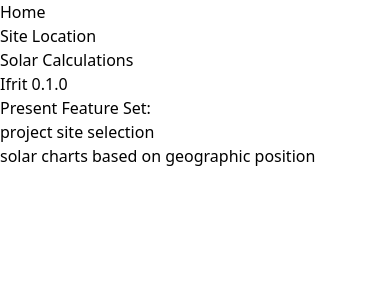
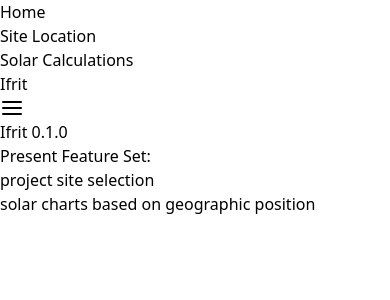
Before and after one commit to Amar-Gill/clima-viz, a Next.js app: page / in a window 390 px wide. Shown: the top 300 px of the page. Built offline with nearby package versions, Linux system fonts and the light colour scheme.

Commit message:
made layout mobile responsive with custom mobile navigation

```diff
--- a/components/layout.tsx
+++ b/components/layout.tsx
@@ -1,6 +1,6 @@
 import Link, { LinkProps } from 'next/link';
 import { useRouter } from 'next/router';
-import React from 'react';
+import React, { useState } from 'react';
 
 const NavLink = ({ href, children }: React.PropsWithChildren<LinkProps>) => {
   const router = useRouter();
@@ -18,10 +18,26 @@ const NavLink = ({ href, children }: React.PropsWithChildren<LinkProps>) => {
   );
 };
 
+const NavLinkMobile = ({ href, children }: React.PropsWithChildren<LinkProps>) => {
+  const router = useRouter();
+
+  const dynamicClass = router.pathname === href ? 'bg-zinc-300' : '';
+  return (
+    <Link href={href} passHref>
+      <a>
+        <span className={'rounded-lg p-2 text-3xl font-bold' + ' ' + dynamicClass}>
+          {children}
+        </span>
+      </a>
+    </Link>
+  );
+};
+
 const Layout: React.FC<{}> = ({ children }) => {
+  const [showMobileMenu, setShowMobileMenu] = useState(false);
   return (
     <div className="bg-zinc-50 text-zinc-900">
-      <nav className="fixed h-screen w-40 border-r border-zinc-400 shadow shadow-zinc-400">
+      <nav className="fixed hidden h-screen w-40 border-r border-zinc-400 shadow shadow-zinc-400 sm:block">
         <ul>
           <li>
             <NavLink href="/">Home</NavLink>
@@ -34,7 +50,58 @@ const Layout: React.FC<{}> = ({ children }) => {
           </li>
         </ul>
       </nav>
-      <main className="container mx-auto min-h-screen pl-40">{children}</main>
+      <nav className="min-h-6 flex w-screen justify-between sm:hidden">
+        <span>Ifrit</span>
+        <span onClick={() => setShowMobileMenu(true)}>
+          <svg
+            xmlns="http://www.w3.org/2000/svg"
+            width="24"
+            height="24"
+            viewBox="0 0 24 24"
+            fill="none"
+            stroke="currentColor"
+            strokeWidth="2"
+            strokeLinecap="round"
+            strokeLinejoin="round">
+            <line x1="3" y1="12" x2="21" y2="12" />
+            <line x1="3" y1="6" x2="21" y2="6" />
+            <line x1="3" y1="18" x2="21" y2="18" />
+          </svg>
+        </span>
+      </nav>
+      {showMobileMenu && (
+        <div className="fixed top-0 h-screen w-screen bg-zinc-50">
+          <div className="flex justify-end" onClick={() => setShowMobileMenu(false)}>
+            <svg
+              xmlns="http://www.w3.org/2000/svg"
+              width="32"
+              height="32"
+              viewBox="0 0 24 24"
+              fill="none"
+              stroke="currentColor"
+              strokeWidth="2"
+              strokeLinecap="round"
+              strokeLinejoin="round"
+              className="feather feather-x-square">
+              <rect x="3" y="3" width="18" height="18" rx="2" ry="2" />
+              <line x1="9" y1="9" x2="15" y2="15" />
+              <line x1="15" y1="9" x2="9" y2="15" />
+            </svg>
+          </div>
+          <ul className="pl-4" onClick={() => setShowMobileMenu(false)}>
+            <li className="my-2">
+              <NavLinkMobile href="/">Home</NavLinkMobile>
+            </li>
+            <li className="my-2">
+              <NavLinkMobile href="/site-location">Site Location</NavLinkMobile>
+            </li>
+            <li className="my-2">
+              <NavLinkMobile href="/solar-calculations">Solar Calculations</NavLinkMobile>
+            </li>
+          </ul>
+        </div>
+      )}
+      <main className="container mx-auto min-h-screen sm:pl-40">{children}</main>
     </div>
   );
 };
```
